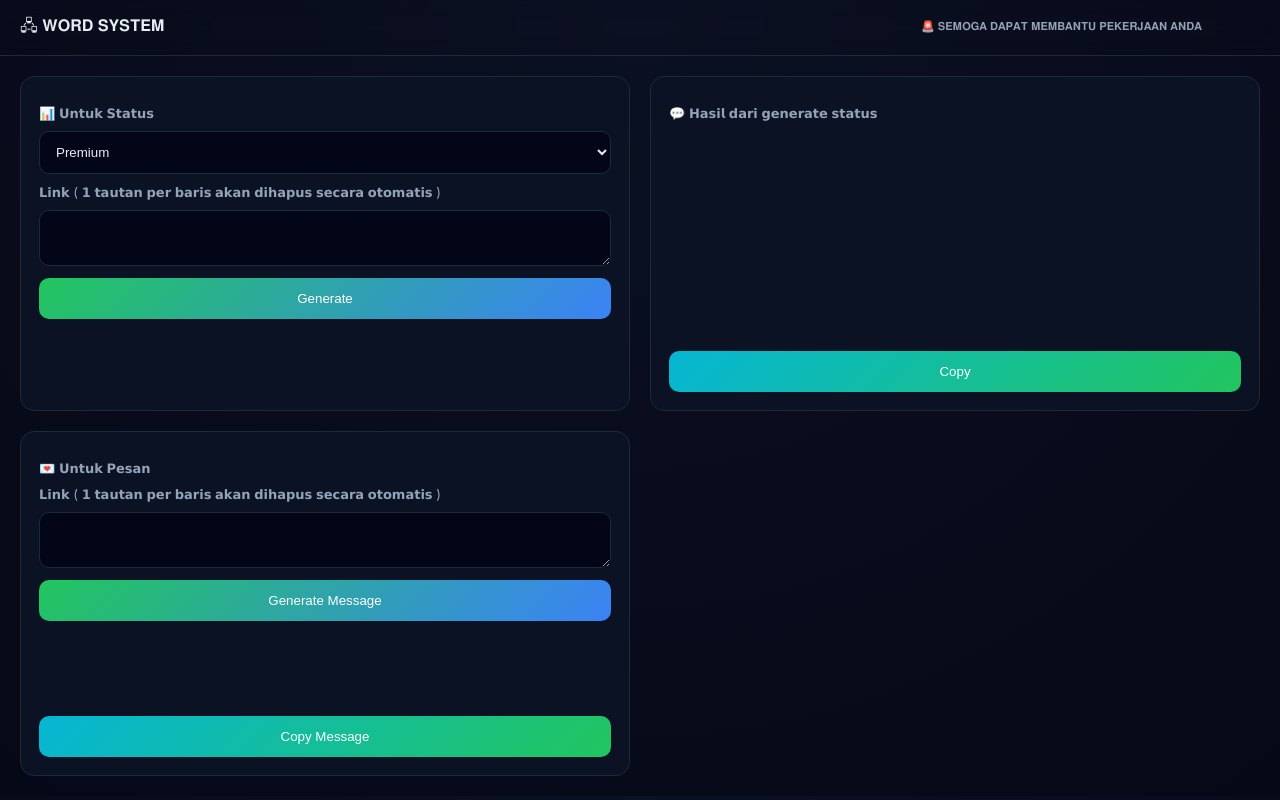
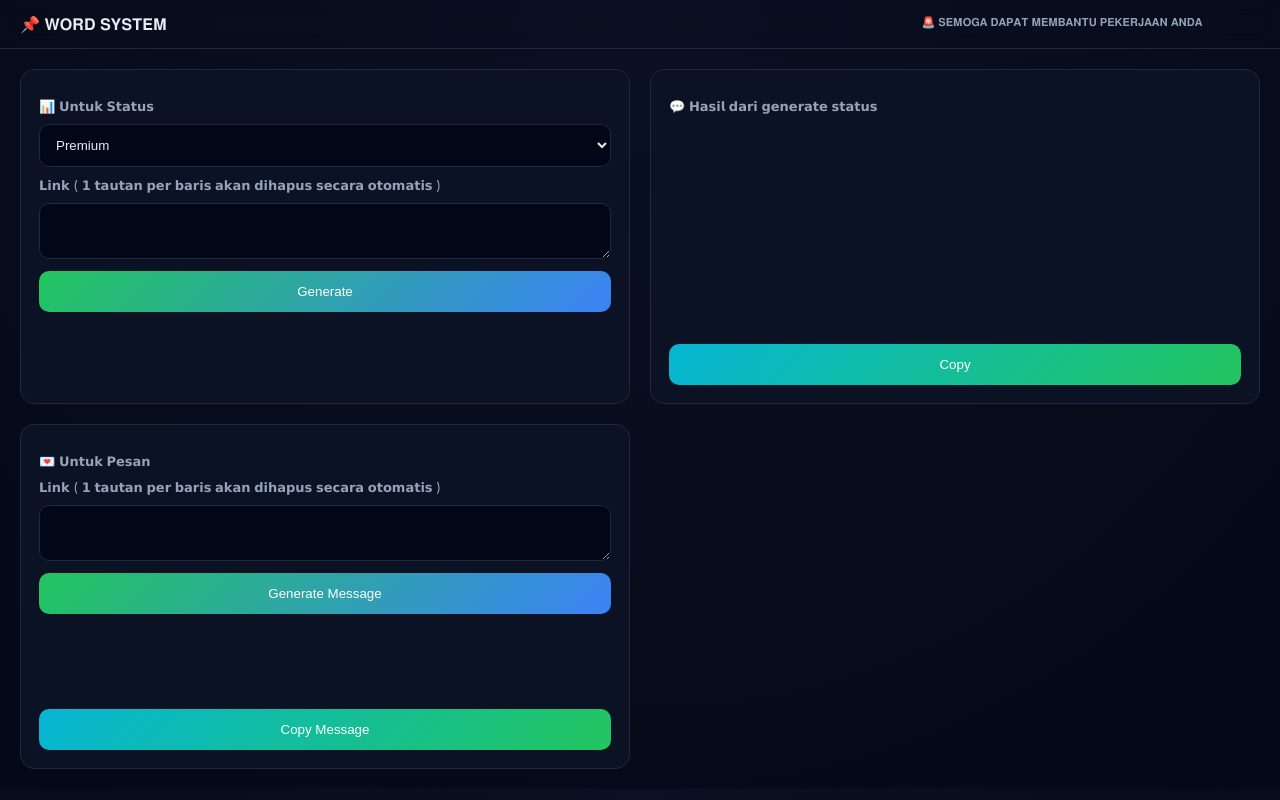
Before and after one commit to TunggakDoro/TunggakDoro, a plain HTML site: page index.html in a window 1280 px wide. Drawn offline with Linux system fonts and the light colour scheme.

Commit message:
Update index.html

```diff
--- a/index.html
+++ b/index.html
@@ -111,7 +111,7 @@ label{
 <body>
 
 <div class="topbar">
-  <div>🖧 𝐖𝐎𝐑𝐃 𝐒𝐘𝐒𝐓𝐄𝐌</div>
+  <div>📌 𝐖𝐎𝐑𝐃 𝐒𝐘𝐒𝐓𝐄𝐌</div>
   <div class="marquee">
     <span>🚨 𝐒𝐄𝐌𝐎𝐆𝐀 𝐃𝐀𝐏𝐀𝐓 𝐌𝐄𝐌𝐁𝐀𝐍𝐓𝐔 𝐏𝐄𝐊𝐄𝐑𝐉𝐀𝐀𝐍 𝐀𝐍𝐃𝐀</span>
   </div>
```
